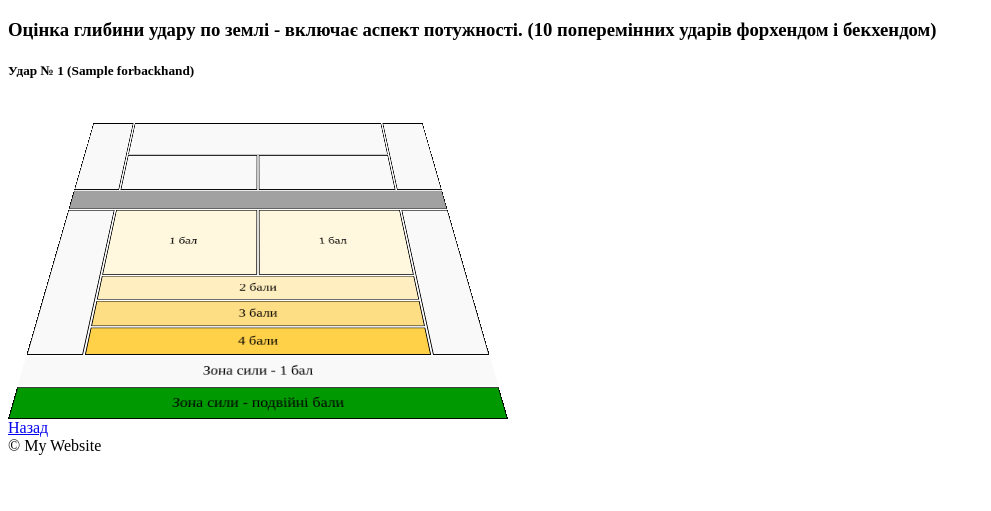
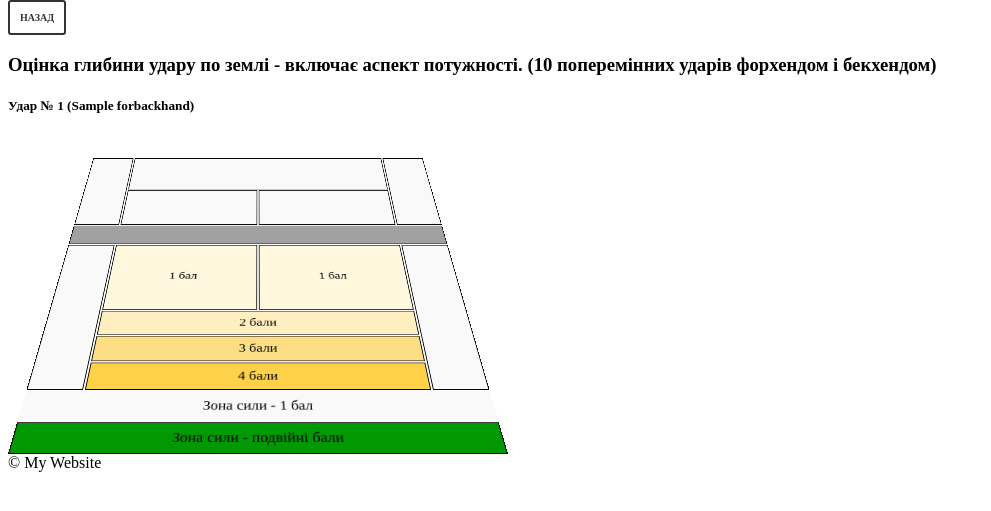
Before and after one commit to MaximNoritsyn/tennishub, a FastAPI app: template app/templates/groundstroke_depth.html in a window 1280 px wide. Shown: the part 58-569 px from the top of the page, without its empty margins (0-991 px from the left). Run offline with FastAPI, Linux system fonts and the light colour scheme; the template is opened without the code that fills it: most values are stand-ins (such as "Sample title", 1, 10 or a date in 2020); parts of the project's set-up code (start-up, migrations or seed data) failed here and were passed over.

Commit message:
design back button

```diff
--- a/app/static/css/base.css
+++ b/app/static/css/base.css
@@ -148,9 +148,25 @@ input[readonly] {
   justify-content: space-between;
 }
 
-.back-point {
-  width: 50%;
+.back-point a {
+  background-color: #fff;
+  border: 2px solid #333;
+  border-radius: 3px;
+  color: #333;
+  display: inline-block;
+  font-size: 10px;
+  font-weight: bold;
+  padding: 10px 10px;
+  text-decoration: none;
+  text-transform: uppercase;
+  transition: background-color 0.2s, color 0.2s;
 }
+
+.back-point a:hover {
+  background-color: #333;
+  color: #fff;
+}
+
 
 .submit-point {
   width: 50%;
--- a/app/templates/groundstroke_depth.html
+++ b/app/templates/groundstroke_depth.html
@@ -7,6 +7,8 @@
 {% endblock %}
 
 {% block content %}
+
+{% include "training_route_container.html" %}
 <h3>Оцінка глибини удару по землі - включає аспект потужності. (10 поперемінних ударів форхендом і бекхендом)</h3>
 <h5> Удар № {{number}} ({{ forbackhand }})</h5>
 <div class="tennis-court">
@@ -27,8 +29,6 @@
   <div class="area-out-powerline active-area" id="area_out_powerline">Зона сили - подвійні бали</div>
 </div>
 
-{% include "training_route_container.html" %}
-
 <script src="{{ url_for('static', path='/js/groundstroke_depth.js') }}"></script>
 
 {% endblock %}
```
